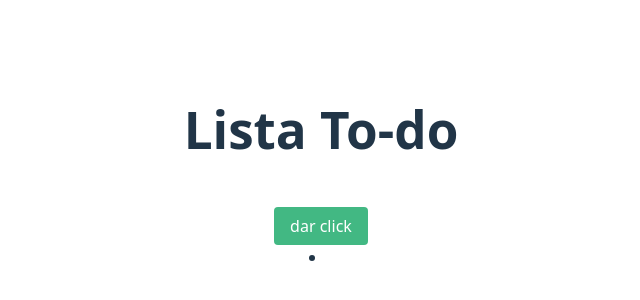
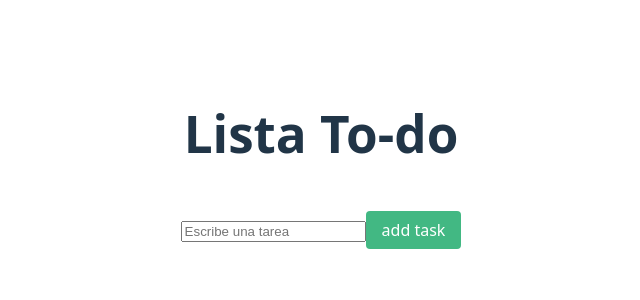
Before and after one commit to GabrielSuvia/todo-list-Vue, a Vue app: page / in a window 1280 px wide. Shown: the part 240-540 px from the top of the page, without its empty margins (319-959 px from the left). Built offline with nearby package versions, Linux system fonts and the light colour scheme.

Commit message:
listTask

```diff
--- a/src/App.vue
+++ b/src/App.vue
@@ -1,23 +1,11 @@
 <script setup>
 import ListTodo from './components/ListTodo.vue'
-
-
 </script>
 
 <template>
 
 <div class=list>
-
- <div>
     <ListTodo />
- </div>
-
-
-
-<li>
-
-</li>
-
 </div>
 </template>
 
--- a/src/components/ListTodo.vue
+++ b/src/components/ListTodo.vue
@@ -1,16 +1,32 @@
 <script setup>
 import { ref } from 'vue'
 
-const botonText = ref('dar click')
+const botonText = ref('')
+const arrayText = ref([])
 
-function cambiarTexto() {
-  botonText.value = 'gracias por dar click'
+function addTask() {
+ const texto = nuevaTarea.value.trim()
+ if (texto === '') return
+
+  tareas.value.push(texto)
+  nuevaTarea.value = ''
 }
 </script>
 
 <template>
   <h1 class="card">Lista To-do</h1>
-  <button @click="cambiarTexto">{{ botonText }}</button>
+   <input
+      v-model="nuevaTarea"
+      @keyup.enter="addTask"
+      placeholder="Escribe una tarea"
+    />
+    <button @click="cambiarTexto">add task</button>
+    <ul>
+      <li v-for="(tarea, index) in tareas" :key="index">
+      {{tarea}}
+      </li>
+    </ul>
+
 </template>
 
 <style scoped>
```
